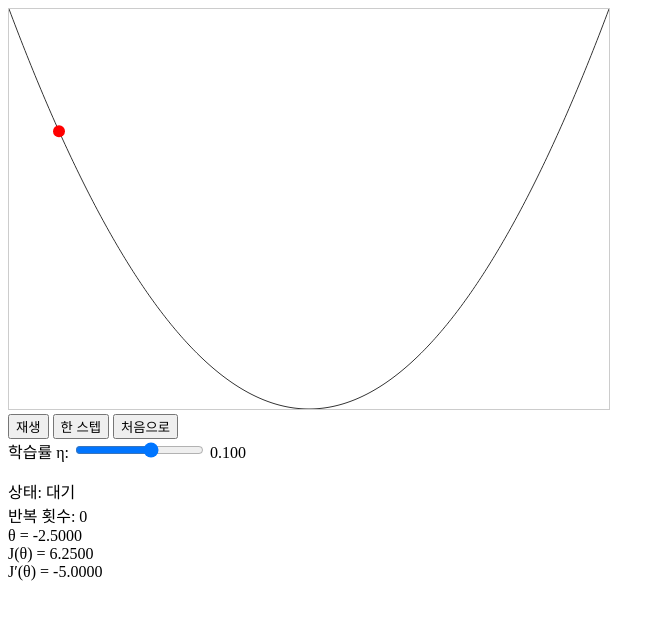
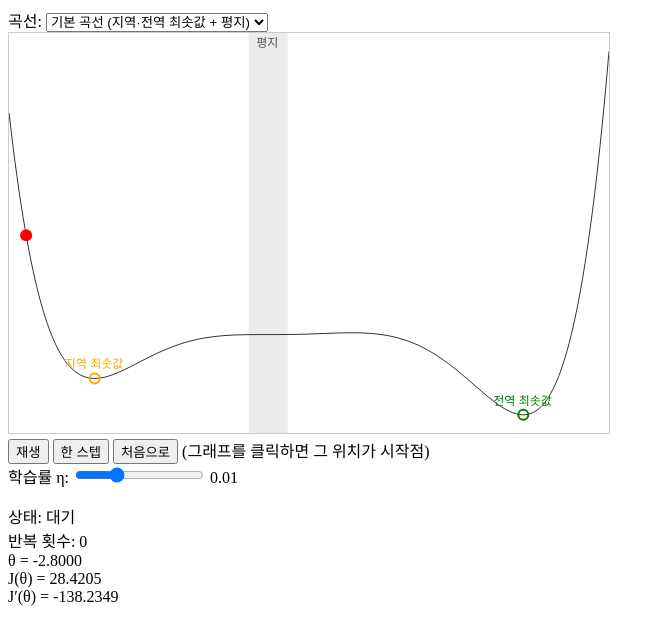
Before and after one commit to Kim-ms-02/business-agent-lab, a website: page project_1/index.html in a window 1280 px wide. Shown: the whole page, without its empty margins (0-665 px from the left). Drawn offline with Linux system fonts and the light colour scheme.

Commit message:
v0.3: 곡선 선택, 최솟값·평지 표시, 판정 결과, 클릭으로 시작점 변경
- 예시 곡선 4개 드롭다운, 곡선을 바꾸면 곡선별 시작 θ와 η로 맞춤
- y 범위 자동 계산, 전역(초록)·지역(주황) 최솟값과 평지(회색 띠) 표시
- 수렴·최대 반복으로 멈추면 전역/지역/평지 판정을 상태에 덧붙임
- 캔버스 클릭 위치의 θ를 시작점으로, 처음으로는 그 시작점으로 복귀
- η를 표시값(유효숫자 3자리)으로 반올림해 계산에 사용

Co-Authored-By: Claude Opus 5.5 <noreply@anthropic.com>

```diff
--- a/project_1/index.html
+++ b/project_1/index.html
@@ -2,14 +2,18 @@
 <html lang="ko">
 <head>
   <meta charset="utf-8">
-  <title>경사하강법 v0.2</title>
+  <title>경사하강법 v0.3</title>
 </head>
 <body>
-  <canvas id="plot" width="600" height="400" style="border:1px solid #ccc"></canvas>
+  <div>
+    <label>곡선: <select id="curve"></select></label>
+  </div>
+  <canvas id="plot" width="600" height="400" style="border:1px solid #ccc; cursor:crosshair"></canvas>
   <div>
     <button id="play">재생</button>
     <button id="step">한 스텝</button>
     <button id="reset">처음으로</button>
+    (그래프를 클릭하면 그 위치가 시작점)
   </div>
   <div>
     <label>학습률 η: <input id="eta" type="range" min="0" max="1000" step="1"></label>
@@ -24,16 +28,14 @@
   </p>
 
   <script type="module">
-    import { J, derivative, step, stopReason } from './src/gd.js';
+    import { derivative, step, stopReason, findFeatures, classifyStop } from './src/gd.js';
+    import { CURVES } from './src/curves.js';
 
-    const ETA0 = 0.1;
-    const THETA0 = -2.5;
     const INTERVAL_MS = 300;
-    const X_MIN = -3, X_MAX = 3, Y_MIN = 0, Y_MAX = 9;
 
-    // 학습률 슬라이더: 0~1000 위치를 로그 눈금 0.001~2 로 변환
+    // 학습률 슬라이더: 0~1000 위치를 로그 눈금 0.001~2 로 변환, 표시값(유효숫자 3자리)으로 반올림
     const LOG_MIN = Math.log10(0.001), LOG_MAX = Math.log10(2);
-    const posToEta = (pos) => 10 ** (LOG_MIN + (pos / 1000) * (LOG_MAX - LOG_MIN));
+    const posToEta = (pos) => Number((10 ** (LOG_MIN + (pos / 1000) * (LOG_MAX - LOG_MIN))).toPrecision(3));
     const etaToPos = (eta) => Math.round(((Math.log10(eta) - LOG_MIN) / (LOG_MAX - LOG_MIN)) * 1000);
 
     const STATUS_TEXT = {
@@ -44,48 +46,97 @@
       diverged: '발산',
       maxIter: '최대 반복 도달',
     };
+    const CLASS_TEXT = { global: '전역 최솟값', local: '지역 최솟값', plateau: '평지' };
 
     const canvas = document.getElementById('plot');
     const ctx = canvas.getContext('2d');
-    const toX = (x) => ((x - X_MIN) / (X_MAX - X_MIN)) * canvas.width;
-    const toY = (y) => canvas.height - ((y - Y_MIN) / (Y_MAX - Y_MIN)) * canvas.height;
-
+    const curveSelect = document.getElementById('curve');
     const playBtn = document.getElementById('play');
     const stepBtn = document.getElementById('step');
     const etaInput = document.getElementById('eta');
 
-    let theta = THETA0;
-    let k = 0;
-    let eta = ETA0;
+    let curve;            // 선택된 곡선 (CURVES 항목)
+    let features;         // findFeatures 결과
+    let xMin, xMax, yMin, yMax;
+    let start;            // 시작 θ (곡선의 theta0 또는 클릭한 위치)
+    let theta, k, eta;
     let timer = null;     // 재생 중이면 setInterval id
     let reason = null;    // 멈춘 이유 (converged | diverged | maxIter)
 
+    const toX = (x) => ((x - xMin) / (xMax - xMin)) * canvas.width;
+    const toY = (y) => canvas.height - ((y - yMin) / (yMax - yMin)) * canvas.height;
+    const toTheta = (px) => xMin + (px / canvas.width) * (xMax - xMin);
+
+    function selectCurve(c) {
+      pause();
+      curve = c;
+      [xMin, xMax] = c.range;
+      features = findFeatures(c.f, c.range);
+      // y 범위: 곡선을 샘플링한 최소~최대 + 위아래 5% 여백
+      const ys = Array.from({ length: 301 }, (_, i) => c.f(xMin + (i / 300) * (xMax - xMin)));
+      const lo = Math.min(...ys), hi = Math.max(...ys), pad = (hi - lo) * 0.05;
+      yMin = lo - pad;
+      yMax = hi + pad;
+      eta = c.eta0;
+      etaInput.value = etaToPos(eta);
+      start = c.theta0;
+      reset();
+    }
+
     function draw() {
+      const f = curve.f;
       ctx.clearRect(0, 0, canvas.width, canvas.height);
 
-      // 곡선 J(θ) = θ²
+      // 평지 구간: 회색 띠
+      ctx.fillStyle = 'rgba(0, 0, 0, 0.08)';
+      ctx.font = '12px sans-serif';
+      for (const p of features.plateaus) {
+        ctx.fillRect(toX(p.from), 0, toX(p.to) - toX(p.from), canvas.height);
+        ctx.fillStyle = '#555';
+        ctx.fillText('평지', toX((p.from + p.to) / 2) - 12, 14);
+        ctx.fillStyle = 'rgba(0, 0, 0, 0.08)';
+      }
+
+      // 곡선
       ctx.beginPath();
       for (let i = 0; i <= 300; i++) {
-        const x = X_MIN + (i / 300) * (X_MAX - X_MIN);
-        if (i === 0) ctx.moveTo(toX(x), toY(J(x)));
-        else ctx.lineTo(toX(x), toY(J(x)));
+        const x = xMin + (i / 300) * (xMax - xMin);
+        if (i === 0) ctx.moveTo(toX(x), toY(f(x)));
+        else ctx.lineTo(toX(x), toY(f(x)));
       }
       ctx.strokeStyle = '#333';
       ctx.stroke();
 
+      // 최솟값: 전역 초록, 지역 주황
+      for (const m of features.minima) {
+        const color = m.global ? 'green' : 'orange';
+        ctx.beginPath();
+        ctx.arc(toX(m.theta), toY(m.J), 5, 0, 2 * Math.PI);
+        ctx.strokeStyle = color;
+        ctx.lineWidth = 2;
+        ctx.stroke();
+        ctx.lineWidth = 1;
+        ctx.fillStyle = color;
+        ctx.fillText(m.global ? '전역 최솟값' : '지역 최솟값', toX(m.theta) - 30, toY(m.J) - 10);
+      }
+
       // 현재 점 (발산하면 캔버스 밖으로 나가 보이지 않을 수 있음)
       ctx.beginPath();
-      ctx.arc(toX(theta), toY(J(theta)), 6, 0, 2 * Math.PI);
+      ctx.arc(toX(theta), toY(f(theta)), 6, 0, 2 * Math.PI);
       ctx.fillStyle = 'red';
       ctx.fill();
 
-      const status = reason ?? (timer ? 'playing' : k > 0 ? 'paused' : 'idle');
-      document.getElementById('status').textContent = STATUS_TEXT[status];
+      let statusText = STATUS_TEXT[reason ?? (timer ? 'playing' : k > 0 ? 'paused' : 'idle')];
+      if (reason === 'converged' || reason === 'maxIter') {
+        const cls = classifyStop(theta, features, curve.range);
+        if (cls) statusText += ' · ' + CLASS_TEXT[cls];
+      }
+      document.getElementById('status').textContent = statusText;
       document.getElementById('k').textContent = k;
       document.getElementById('theta').textContent = theta.toFixed(4);
-      document.getElementById('j').textContent = J(theta).toFixed(4);
-      document.getElementById('dj').textContent = derivative(J, theta).toFixed(4);
-      document.getElementById('etaValue').textContent = eta.toPrecision(3);
+      document.getElementById('j').textContent = f(theta).toFixed(4);
+      document.getElementById('dj').textContent = derivative(f, theta).toFixed(4);
+      document.getElementById('etaValue').textContent = eta;
 
       playBtn.textContent = timer ? '일시정지' : '재생';
       playBtn.disabled = reason !== null;
@@ -93,9 +144,9 @@
     }
 
     function doStep() {
-      theta = step(J, theta, eta);
+      theta = step(curve.f, theta, eta);
       k++;
-      reason = stopReason(J, theta, k);
+      reason = stopReason(curve.f, theta, k);
       if (reason) pause();
       draw();
     }
@@ -108,17 +159,19 @@
     function pause() {
       clearInterval(timer);
       timer = null;
-      draw();
+      if (curve) draw();
     }
 
+    // 시작점(곡선 기본값 또는 마지막으로 클릭한 위치)으로 되돌림
     function reset() {
-      pause();
-      theta = THETA0;
+      theta = start;
       k = 0;
       reason = null;
-      draw();
+      pause();
     }
 
+    CURVES.forEach((c, i) => curveSelect.add(new Option(c.name, i)));
+    curveSelect.addEventListener('change', () => selectCurve(CURVES[curveSelect.value]));
     playBtn.addEventListener('click', () => (timer ? pause() : play()));
     stepBtn.addEventListener('click', doStep);
     document.getElementById('reset').addEventListener('click', reset);
@@ -127,9 +180,15 @@
       eta = posToEta(Number(etaInput.value));
       draw();
     });
+    // 캔버스 아무 곳이나 클릭: 그 x 위치의 θ를 시작점으로
+    canvas.addEventListener('click', (e) => {
+      const rect = canvas.getBoundingClientRect();
+      const px = (e.clientX - rect.left) * (canvas.width / rect.width);
+      start = toTheta(px);
+      reset();
+    });
 
-    etaInput.value = etaToPos(ETA0);
-    draw();
+    selectCurve(CURVES[0]);
   </script>
 </body>
 </html>
```
